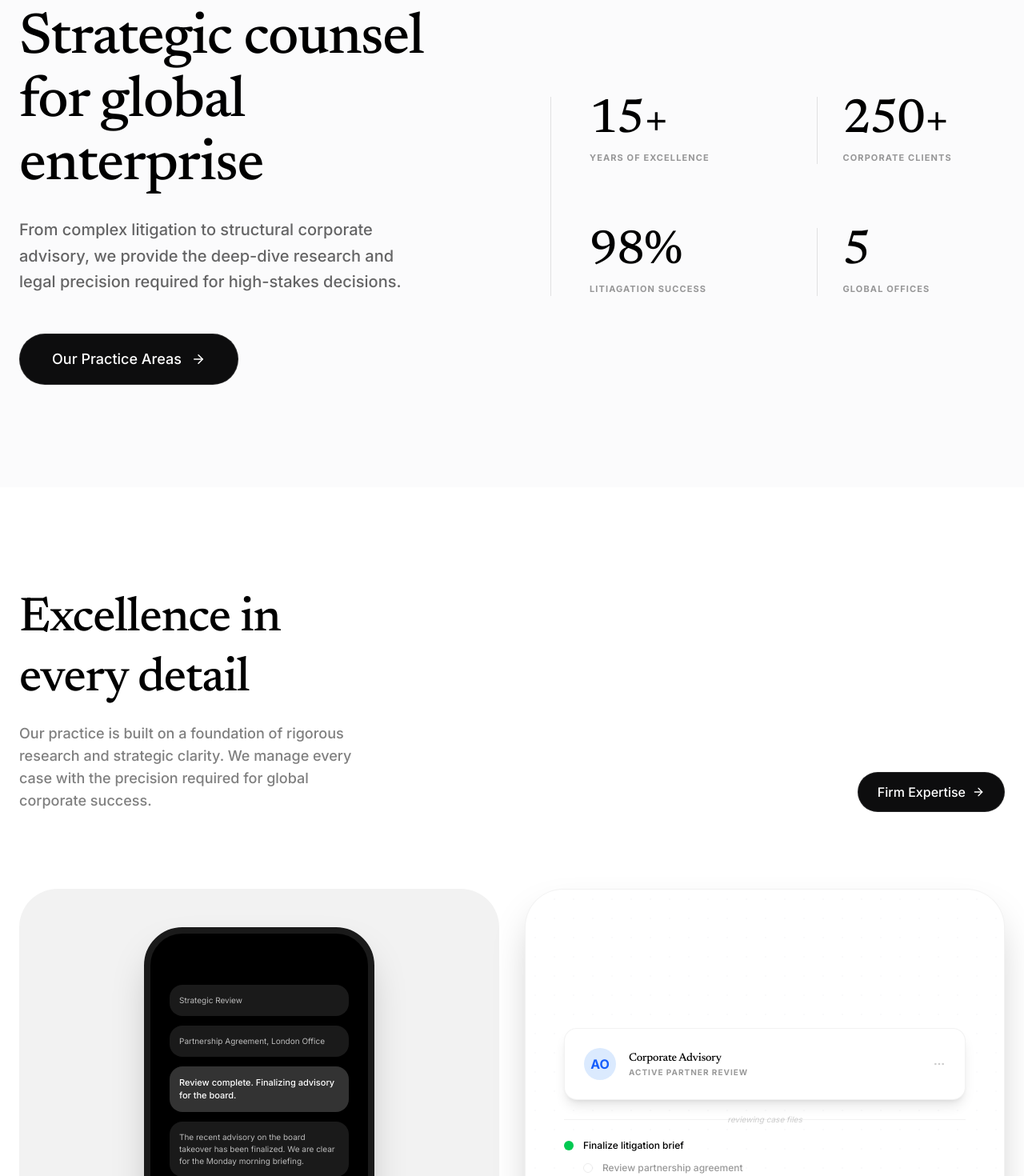
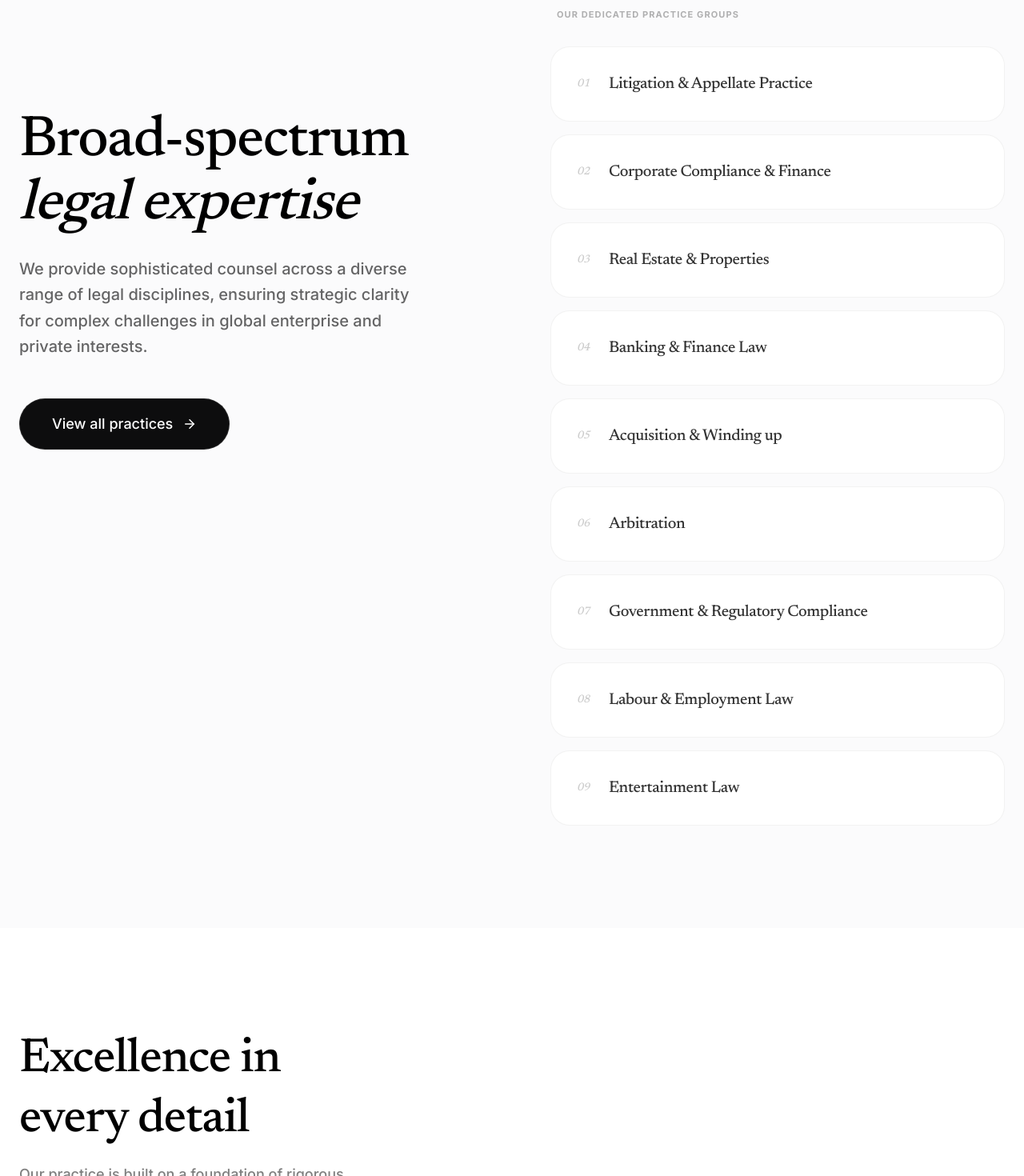
Before and after one commit to sherifferuks/adebolaonibalusi, a Next.js app: page / in a window 1280 px wide. Shown: the part 1000-2470 px from the top of the page at 80% size. Built offline with nearby package versions, Linux system fonts and the light colour scheme.

Commit message:
Broadened firm identity: Added diverse practice areas (Litigation, Real Estate, Entertainment, etc.)

```diff
--- a/src/app/layout.tsx
+++ b/src/app/layout.tsx
@@ -16,8 +16,8 @@ const newsreader = Newsreader({
 });
 
 export const metadata: Metadata = {
-  title: "AO & Co. | Corporate Law & Strategy",
-  description: "A premier corporate law firm providing sophisticated counsel and strategic litigation for global institutions and high-stakes corporate matters.",
+  title: "AO & Co. | Multi-Disciplinary Legal Excellence",
+  description: "A premier full-service law firm providing sophisticated counsel across Litigation, Corporate Compliance, Real Estate, Banking, and Entertainment Law.",
 };
 
 export default function RootLayout({
--- a/src/components/sections/Hero.tsx
+++ b/src/components/sections/Hero.tsx
@@ -20,7 +20,7 @@ export const Hero: React.FC = () => {
                     className="inline-flex items-center gap-2 px-4 py-1.5 rounded-full border border-white/10 bg-white/5 backdrop-blur-md"
                 >
                     <span className="w-2 h-2 rounded-full bg-white animate-pulse" />
-                    <span className="text-[11px] font-bold uppercase tracking-[0.2em] text-white/50">Corporate Law & Litigation</span>
+                    <span className="text-[11px] font-bold uppercase tracking-[0.2em] text-white/50">Strategic Legal Advisory & Litigation</span>
                 </motion.div>
 
                 {/* Main Heading */}
@@ -35,7 +35,7 @@ export const Hero: React.FC = () => {
                         <span className="italic">Legal Authority</span>
                     </h1>
                     <p className="text-lg md:text-xl text-white/50 max-w-2xl mx-auto font-medium leading-relaxed">
-                        A premier legal firm dedicated to high-stakes corporate matters, providing sophisticated counsel and strategic litigation for global institutions.
+                        A full-service legal institution providing sophisticated multi-disciplinary counsel and strategic litigation for global enterprises across diverse industries.
                     </p>
                 </motion.div>
 
@@ -51,7 +51,7 @@ export const Hero: React.FC = () => {
                     </Button>
                     <div className="text-[11px] font-bold uppercase tracking-[0.25em] text-white/30 italic">
                         {/* Strategic Advisory & Global Litigation */}
-                        Corporate Advisory Excellence
+                        Practice Excellence Across Disciplines
                     </div>
                 </motion.div>
 
--- a/src/components/sections/HowItWorks.tsx
+++ b/src/components/sections/HowItWorks.tsx
@@ -29,11 +29,11 @@ export const HowItWorks: React.FC = () => {
                         <div className="relative w-72 h-[550px] bg-black rounded-[3rem] border-8 border-[#1a1a1a] shadow-2xl p-6 space-y-4">
                             <div className="absolute top-2 left-1/2 -translate-x-1/2 w-20 h-6 bg-black rounded-full" />
                             <div className="pt-10 flex flex-col gap-3">
-                                <div className="bg-white/10 rounded-2xl p-3 text-[10px] text-white/70">Strategic Review</div>
-                                <div className="bg-white/10 rounded-2xl p-3 text-[10px] text-white/70">Partnership Agreement, London Office</div>
-                                <div className="bg-white/20 rounded-2xl p-3 text-[11px] text-white font-medium self-end">Review complete. Finalizing advisory for the board.</div>
-                                <div className="bg-white/10 rounded-2xl p-3 text-[10px] text-white/70 line-clamp-3">The recent advisory on the board takeover has been finalized. We are clear for the Monday morning briefing.</div>
-                                <div className="bg-white/10 rounded-2xl p-3 text-[10px] text-white/70">Acknowledged. Briefing docs distributed.</div>
+                                <div className="bg-white/10 rounded-2xl p-3 text-[10px] text-white/70">Practice Milestone</div>
+                                <div className="bg-white/10 rounded-2xl p-3 text-[10px] text-white/70">Real Estate Acquisition, Lagos Office</div>
+                                <div className="bg-white/20 rounded-2xl p-3 text-[11px] text-white font-medium self-end">Closing documents ready. Finalizing transfer.</div>
+                                <div className="bg-white/10 rounded-2xl p-3 text-[10px] text-white/70 line-clamp-3">The luxury estate acquisition in Ikoyi is entering the final stage. All regulatory filings complete.</div>
+                                <div className="bg-white/10 rounded-2xl p-3 text-[10px] text-white/70">Excellent. Notify the client.</div>
                             </div>
                             <div className="absolute bottom-10 left-6 right-6">
                                 <Button className="w-full h-10 text-xs rounded-xl">Continue</Button>
@@ -50,32 +50,32 @@ export const HowItWorks: React.FC = () => {
                             <div className="bg-white border border-dark/5 shadow-lg rounded-2xl p-6 flex items-center gap-4">
                                 <div className="w-10 h-10 bg-blue-100 rounded-full flex items-center justify-center text-blue-600 font-bold">AO</div>
                                 <div className="flex-1">
-                                    <h4 className="font-bold text-sm">Corporate Advisory</h4>
-                                    <p className="text-[10px] text-dark/40 font-bold uppercase tracking-widest">Active Partner Review</p>
+                                    <h4 className="font-bold text-sm">Entertainment Advisory</h4>
+                                    <p className="text-[10px] text-dark/40 font-bold uppercase tracking-widest">Active Talent Contract Review</p>
                                 </div>
                                 <MoreHorizontal size={16} className="text-dark/20" />
                             </div>
 
                             <div className="flex items-center gap-4">
-                                <div className="flex-grow h-px bg-dark/5 italic text-[10px] text-dark/20 flex items-center justify-center">reviewing case files</div>
+                                <div className="flex-grow h-px bg-dark/5 italic text-[10px] text-dark/20 flex items-center justify-center">reviewing production files</div>
                             </div>
 
                             <div className="space-y-3">
                                 <div className="flex items-center gap-3">
                                     <div className="w-3 h-3 rounded-full bg-green-500" />
-                                    <span className="text-xs font-medium">Finalize litigation brief</span>
+                                    <span className="text-xs font-medium">Finalize distribution rights</span>
                                 </div>
                                 <div className="flex items-center gap-3 ml-6 opacity-40">
                                     <div className="w-3 h-3 rounded-full border border-dark/20" />
-                                    <span className="text-xs font-medium">Review partnership agreement</span>
+                                    <span className="text-xs font-medium">Review arbitration brief</span>
                                 </div>
                             </div>
 
                             <div className="bg-[#F9FAFB] border border-dark/5 rounded-2xl p-6 flex items-center gap-4 translate-x-12 opacity-80 scale-95">
-                                <div className="w-10 h-10 bg-dark/5 rounded-full flex items-center justify-center text-dark/40 font-bold">PR</div>
+                                <div className="w-10 h-10 bg-dark/5 rounded-full flex items-center justify-center text-dark/40 font-bold">AB</div>
                                 <div className="flex-1">
-                                    <h4 className="font-bold text-sm">Partner Referral</h4>
-                                    <p className="text-[10px] text-dark/40 font-bold uppercase tracking-widest">Status: Board Review</p>
+                                    <h4 className="font-bold text-sm">Arbitration Group</h4>
+                                    <p className="text-[10px] text-dark/40 font-bold uppercase tracking-widest">Status: Tribunal Hearing</p>
                                 </div>
                             </div>
                         </div>
--- a/src/components/sections/Pricing.tsx
+++ b/src/components/sections/Pricing.tsx
@@ -5,11 +5,11 @@ import { Button } from '@/components/ui/Button';
 import { Check } from 'lucide-react';
 
 const features = [
-    'Comprehensive Legal Advisory',
-    'Research-Backed Strategy',
-    'In-depth Legal Research',
-    'Global Corporate Compliance',
-    'Dedicated Partner Access',
+    'Full-Service Legal Advisory',
+    'Multi-Disciplinary Expertise',
+    'Specialized Practice Groups',
+    'Global Legal Compliance',
+    'Direct Partner Consultation',
     'Transparent Fee Structure'
 ];
 
--- a/src/components/sections/Services.tsx
+++ b/src/components/sections/Services.tsx
@@ -4,45 +4,56 @@ import React from 'react';
 import { Button } from '@/components/ui/Button';
 import { ArrowRight } from 'lucide-react';
 
+const practiceAreas = [
+    'Litigation & Appellate Practice',
+    'Corporate Compliance & Finance',
+    'Real Estate & Properties',
+    'Banking & Finance Law',
+    'Acquisition & Winding up',
+    'Arbitration',
+    'Government & Regulatory Compliance',
+    'Labour & Employment Law',
+    'Entertainment Law'
+];
+
 export const Services: React.FC = () => {
     return (
         <section id="features" className="py-32 bg-light text-dark overflow-hidden">
             <div className="max-w-7xl mx-auto px-6">
-                <div className="grid grid-cols-1 lg:grid-cols-2 gap-24 items-center">
+                <div className="grid grid-cols-1 lg:grid-cols-2 gap-24 items-start">
                     {/* Left Column: Heading & Text */}
-                    <div className="space-y-12">
+                    <div className="space-y-12 lg:sticky lg:top-32">
                         <div className="space-y-6">
                             <h2 className="text-5xl md:text-7xl font-serif leading-[1.1] tracking-tight">
-                                Strategic counsel <br />
-                                for global enterprise
+                                Broad-spectrum <br />
+                                <span className="italic">legal expertise</span>
                             </h2>
                             <p className="text-xl text-dark/60 leading-relaxed font-medium max-w-lg">
-                                From complex litigation to structural corporate advisory, we provide the deep-dive research and legal precision required for high-stakes decisions.
+                                We provide sophisticated counsel across a diverse range of legal disciplines, ensuring strategic clarity for complex challenges in global enterprise and private interests.
                             </p>
                         </div>
 
                         <Button variant="secondary" size="lg" className="h-16 px-8 gap-3 border-dark/10 bg-dark/5 hover:bg-dark/10 text-dark">
-                            Our Practice Areas <ArrowRight size={18} />
+                            View all practices <ArrowRight size={18} />
                         </Button>
                     </div>
 
-                    {/* Right Column: Stats Grid */}
-                    <div className="grid grid-cols-2 gap-x-12 gap-y-20 border-l border-dark/10 pl-12">
-                        <div className="space-y-2">
-                            <div className="text-6xl font-serif text-dark tracking-tighter">15+</div>
-                            <div className="text-[11px] font-bold uppercase tracking-widest text-dark/40">Years of Excellence</div>
-                        </div>
-                        <div className="space-y-2 pl-8 border-l border-dark/10">
-                            <div className="text-6xl font-serif text-dark tracking-tighter">250+</div>
-                            <div className="text-[11px] font-bold uppercase tracking-widest text-dark/40">Corporate Clients</div>
-                        </div>
-                        <div className="space-y-2">
-                            <div className="text-6xl font-serif text-dark tracking-tighter">98%</div>
-                            <div className="text-[11px] font-bold uppercase tracking-widest text-dark/40">Litiagation Success</div>
-                        </div>
-                        <div className="space-y-2 pl-8 border-l border-dark/10">
-                            <div className="text-6xl font-serif text-dark tracking-tighter">5</div>
-                            <div className="text-[11px] font-bold uppercase tracking-widest text-dark/40">Global Offices</div>
+                    {/* Right Column: Practice Areas List */}
+                    <div className="space-y-4">
+                        <div className="text-[11px] font-bold uppercase tracking-widest text-dark/30 mb-8 ml-2">Our Dedicated Practice Groups</div>
+                        <div className="grid grid-cols-1 gap-4">
+                            {practiceAreas.map((area, index) => (
+                                <div
+                                    key={area}
+                                    className="group flex items-center justify-between p-8 rounded-3xl bg-white border border-dark/5 hover:border-dark/20 transition-all hover:translate-x-2 cursor-default"
+                                >
+                                    <div className="flex items-center gap-6">
+                                        <span className="text-sm font-serif italic text-dark/20 tracking-tighter">0{index + 1}</span>
+                                        <h3 className="text-xl font-medium tracking-tight text-dark/80 group-hover:text-dark transition-colors">{area}</h3>
+                                    </div>
+                                    <ArrowRight size={20} className="text-dark/0 group-hover:text-dark/40 transition-all -translate-x-4 group-hover:translate-x-0" />
+                                </div>
+                            ))}
                         </div>
                     </div>
                 </div>
```
